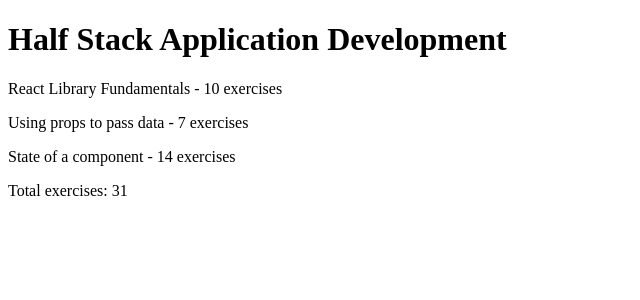
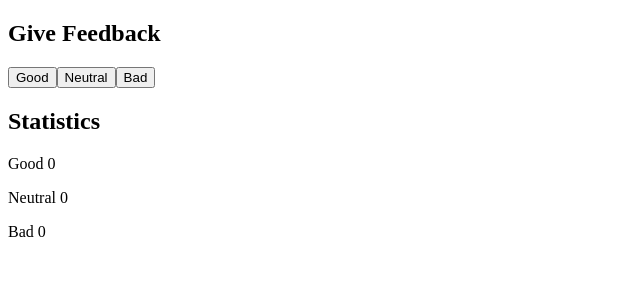
Before and after one commit to IgorBern02/fullstackopen-submissions, a React (Create React App) app in the folder part1/: page / in a window 1280 px wide. Shown: the top 300 px of the page, without its empty margins (0-640 px from the left). Built offline with nearby package versions, Linux system fonts and the light colour scheme.

Commit message:
Added exercises 16 unicafe from part1

```diff
--- a/part1/src/App.js
+++ b/part1/src/App.js
@@ -2,10 +2,11 @@
 //import Exercise12 from "./exercises/Exercise12";
 //import Exercise13 from "./exercises/Exercise13";
 //import Exercise14 from "./exercises/Exercise14";
-import Exercise15 from "./exercises/Exercise15";
+//import Exercise15 from "./exercises/Exercise15";
+import Unicafe16 from "./components/unicafe/exercises16/app";
 
 const App = () => {
-  return <Exercise15 />;
+  return <Unicafe16 />;
 };
 
 export default App;
--- /dev/null
+++ b/part1/src/components/unicafe/exercises16/app.js
@@ -0,0 +1,44 @@
+import { useState } from "react";
+
+const Unicafe16 = () => {
+  // salve os cliques de cada botão em seu próprio estado
+  const [good, setGood] = useState(0);
+  const [neutral, setNeutral] = useState(0);
+  const [bad, setBad] = useState(0);
+
+  const handleGood = () => {
+    setGood(good + 1);
+  };
+
+  const handleNeutral = () => {
+    setNeutral(neutral + 1);
+  };
+
+  const handleBad = () => {
+    setBad(bad + 1);
+  };
+
+  return (
+    <div>
+      <section>
+        <h2>Give Feedback</h2>
+        <div>
+          <button onClick={handleGood}>Good</button>
+          <button onClick={handleNeutral}>Neutral</button>
+          <button onClick={handleBad}>Bad</button>
+        </div>
+      </section>
+
+      <section>
+        <h2>Statistics</h2>
+        <div>
+          <p>Good {good}</p>
+          <p>Neutral {neutral}</p>
+          <p>Bad {bad}</p>
+        </div>
+      </section>
+    </div>
+  );
+};
+
+export default Unicafe16;
```
